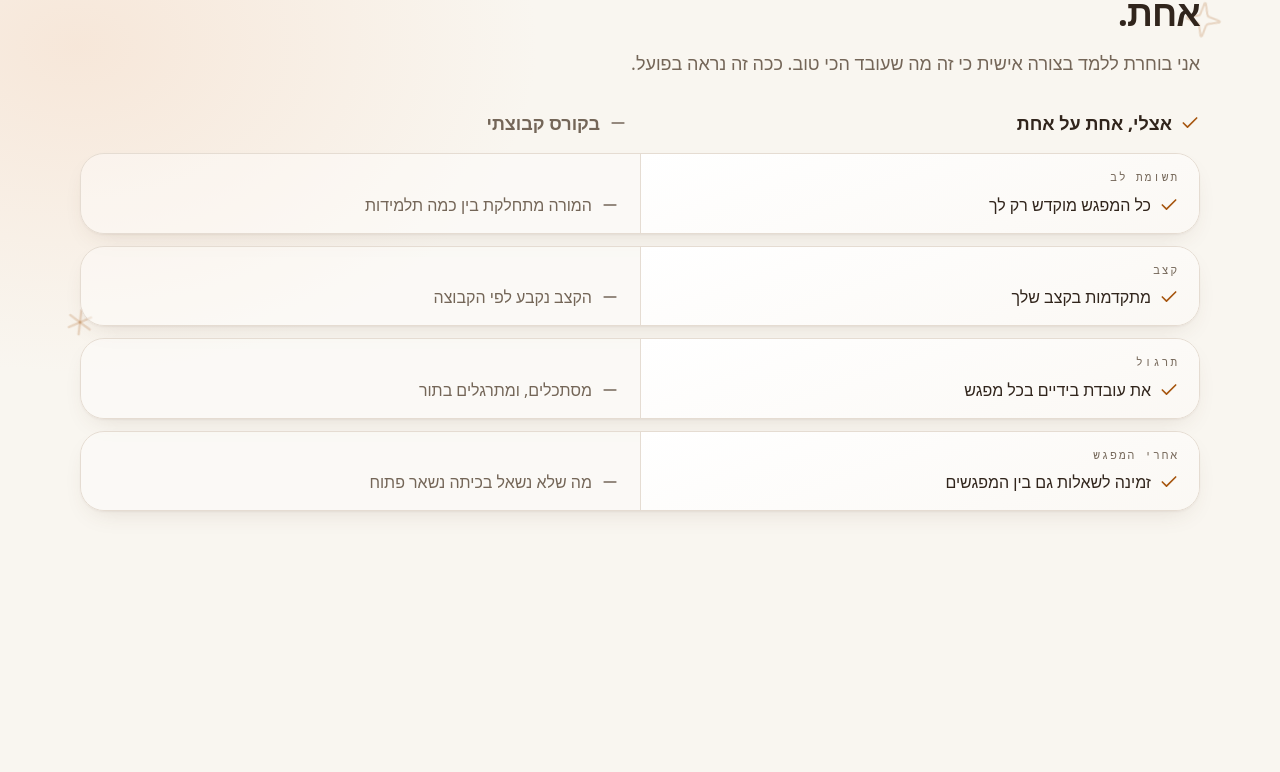
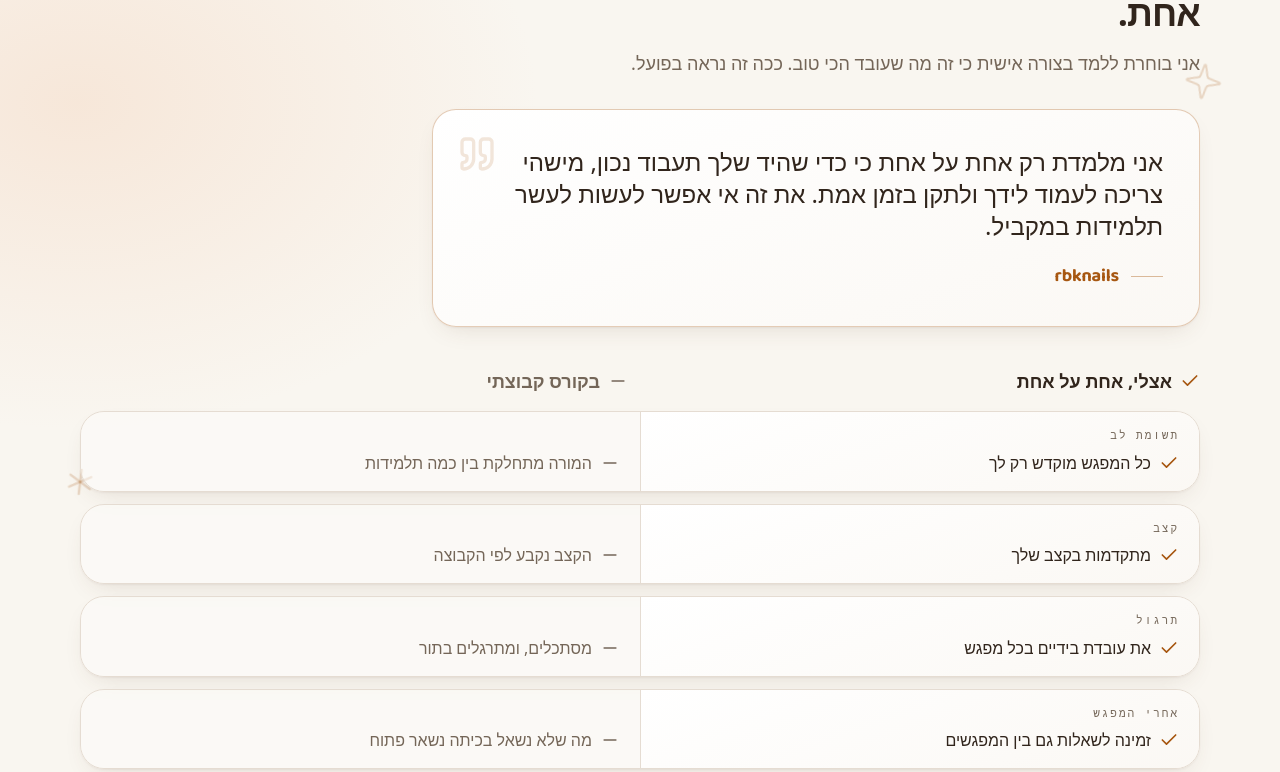
Before and after one commit to mendidou/modern-course-launch, a React (Vite) app: page / in a window 1280 px wide. Shown: the part 1088-1860 px from the top of the page. Built offline with nearby package versions, Linux system fonts and the light colour scheme; the HTML template or start-up script is replaced by a standard one.

Commit message:
Open "why private" with a first-person line
A stated reason for teaching one-on-one, above the table that then shows what
it changes. The claim stays inside what the rest of the page already says,
so nothing new has to be true for it to hold, and it is signed with the
wordmark rather than a name.

```diff
--- a/src/pages/Index.tsx
+++ b/src/pages/Index.tsx
@@ -1,7 +1,7 @@
 import { Fragment } from "react";
 import { Button } from "@/components/ui/button";
 import { CourseCard } from "@/components/CourseCard";
-import { Check, Minus, ShieldCheck, Layers, Brush, BookOpen } from "lucide-react";
+import { Check, Minus, Quote, ShieldCheck, Layers, Brush, BookOpen } from "lucide-react";
 import { Testimonials } from "@/components/Testimonials";
 import { Faq } from "@/components/Faq";
 import { Reveal } from "@/components/Reveal";
@@ -119,6 +119,20 @@ const Index = () => {
             <p className="text-lg text-muted-foreground">
               אני בוחרת ללמד בצורה אישית כי זה מה שעובד הכי טוב. ככה זה נראה בפועל.
             </p>
+          </Reveal>
+
+          <Reveal className="mb-10">
+            <figure className="relative max-w-3xl overflow-hidden rounded-3xl border border-primary/30 gradient-card p-7 shadow-card md:p-9">
+              <Quote className="absolute end-6 top-6 h-10 w-10 text-primary/15" aria-hidden="true" />
+              <blockquote className="relative text-xl font-medium leading-relaxed md:text-2xl">
+                אני מלמדת רק אחת על אחת כי כדי שהיד שלך תעבוד נכון, מישהי צריכה לעמוד לידך
+                ולתקן בזמן אמת. את זה אי אפשר לעשות לעשר תלמידות במקביל.
+              </blockquote>
+              <figcaption className="mt-5 flex items-center gap-3 text-sm text-muted-foreground">
+                <span className="h-px w-8 bg-primary/40" />
+                <span className="wordmark text-lg text-primary">rbknails</span>
+              </figcaption>
+            </figure>
           </Reveal>
 
           <Reveal>
```
